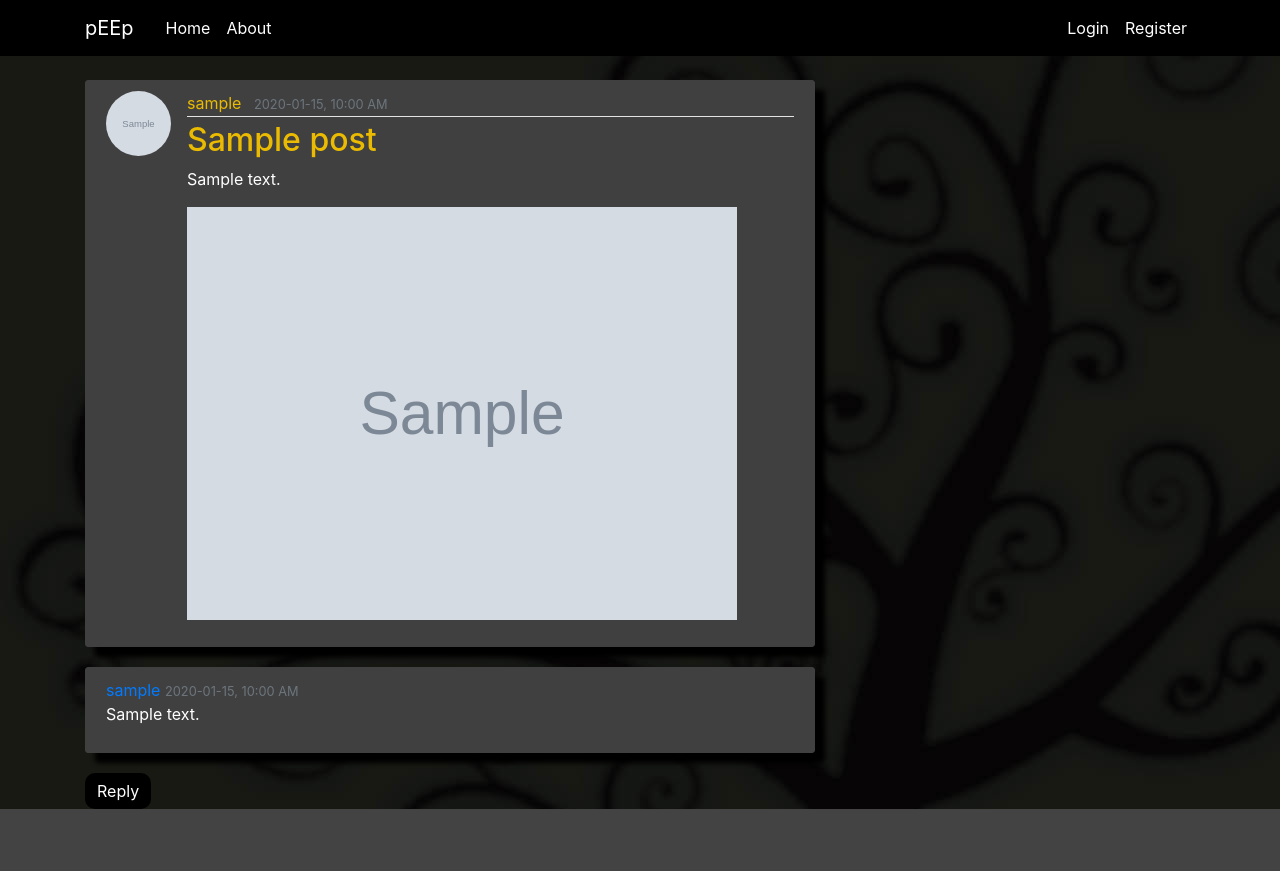
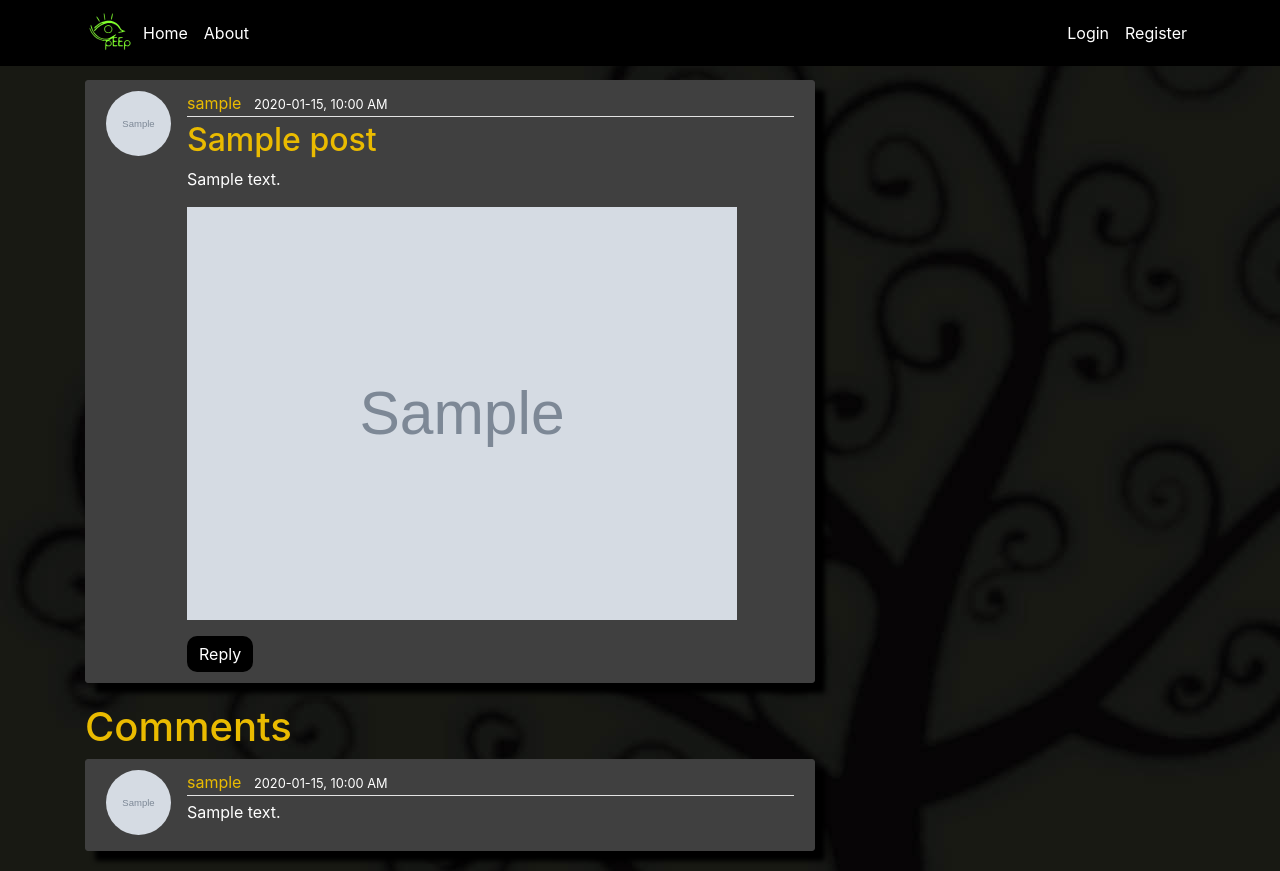
Before and after one commit to jdunjords/peep, a Flask app: page /post/1 in a window 1280 px wide. Before the commit the page ends 809 px from the top, so only its background shows below. Run offline with Flask 2, Linux system fonts and the light colour scheme; tables that the repository leaves empty hold one stand-in row (values such as "Sample post"); grey boxes marked "Sample" are stand-in pictures; parts of the project's set-up code (start-up, migrations or seed data) failed here and were passed over; some libraries are stand-ins or nearby versions.

Commit message:
added a lot- logo, changed folder structure, added view-comments button, added options button for posts

```diff
--- a/peep/posts/routes.py
+++ b/peep/posts/routes.py
@@ -125,3 +125,28 @@ def comment(post_id):
 	return render_template("comment.html", form=form,
 							legend=f"Reply to {post_author}",
 							post_id=post_id)
+
+# create delete comment function
+@posts.route('/post/<int:post_id>/delete', methods=['POST'])
+@login_required
+def delete_comment(comment_id):
+	comment = Comment.query.get_or_404(id)
+	if comment.author != current_user:
+		# HTTP response for a forbidden route
+		abort(403)
+
+	# # delete all comments on the post to keep referential integrity
+	# # post_comments = Comment.query.filter_by(post_id=post_id).all()
+	# Comment.query.filter_by(post_id=post_id).delete()
+	# # db.session.delete(post_comments)
+	# # db.session.commit()
+
+	# # now we can safely delete the post
+	# db.session.delete(post)
+	# db.session.commit()
+
+	# delete the comment
+	# commit to db
+
+	flash('Your comment has been deleted!', 'success')
+	return redirect(url_for('posts.post', post_id=post.id))
--- a/peep/static/main.css
+++ b/peep/static/main.css
@@ -65,6 +65,7 @@ body {
 
   a.mr-2 {
     color: black;
+    text-decoration: none;
   }
   .article-img {
 	height: 65px;
@@ -203,7 +204,7 @@ body {
   margin-right: 10px;
   padding: 10px;
   background-color: #333333;
-  height: 235px;
+  height: 260px;
   width: 220px;
   align-content: center;
 }
@@ -212,6 +213,36 @@ body {
   color: #95f953;
 }
 
+.navbar-logo{
+  height: 50px;
+  width: 50px;
+}
+
+.dropdown{
+  float: right;
+}
+.dropdown-btn{
+  background-color:black;
+  border: none;
+  color: white;
+  border-radius: 10px;
+}
+.delete-comment{
+  background-color: red;
+  height: auto;
+  width: auto;
+  align-content: center;
+  padding-top: 10px;
+  text-align: center;
+  color: white;
+}
+.dropdown-delete{
+ color: red;
+}
+
+.dropdown-item{
+text-decoration: none;
+}
 /* media query
 @media screen and (min-width: 600px){
   .user-image {
--- a/peep/templates/layout.html
+++ b/peep/templates/layout.html
@@ -36,7 +36,8 @@
 	<header class="site-header">
 		<nav class="navbar navbar-expand-md navbar-dark bg-steel fixed-top">
 			<div class="container">
-				<a class="navbar-brand mr-4" href="/"> pEEp</a>
+				<!-- peep icon -->
+				<img src="/static/design-images/peep-favicon.svg" class= "navbar-logo"></img>
 				<button class="navbar-toggler" type="button" data-toggle="collapse" data-target="#navbarToggle"
 					aria-controls="navbarToggle" aria-expanded="false" aria-label="Toggle navigation">
 					<span class="navbar-toggler-icon"></span>
@@ -79,15 +80,21 @@
 				<div class="content-section">
 					<h3>Actions</h3>
 					<ul class="list-group">
-							<a class="nav-item nav-link actions" href="{{ url_for('users.user_images', username=current_user.username) }}"> My Images</a>
-							<a class="nav-item nav-link actions" href="{{ url_for('users.user_images_fav', username=current_user.username) }}"> Favorites  </a>
-							<a class="nav-item nav-link actions" href="{{ url_for('users.user_posts', username=current_user.username) }}"> My Posts</a>
 							<a class="nav-item nav-link actions " href="{{ url_for('images.new_image') }}"> Upload Image</a>
 							<a class="nav-item nav-link actions" href="{{ url_for('posts.new_post') }}"> Create a Post</a>
+							<a class="nav-item nav-link actions" href="{{ url_for('users.user_posts', username=current_user.username) }}"> View My Posts</a>
+							<a class="nav-item nav-link actions" href="{{ url_for('users.user_images', username=current_user.username) }}"> View My Images</a>
 					</ul>
 					</p>
 				</div>
+				<div class = "content-section">
+					<h3> Image Folders</h3>
+					<ul class="list-group">
+						<a class="nav-item nav-link actions" href="{{ url_for('users.user_images_fav', username=current_user.username) }}"> Favorites  </a>
+				</ul>
+				</div>
 				{% endif %}
+
 			</div>
 		</div>
 	</main>
--- a/peep/templates/post.html
+++ b/peep/templates/post.html
@@ -5,13 +5,7 @@
 		<div class="media-body">
 		<div class="article-metadata">
 			<a class="mr-2" href="{{ url_for('users.user_posts', username=post.author.username) }}">{{ post.author.username }}</a>
-			<small class="text-muted">{{ post.date_posted.strftime('%Y-%m-%d, %I:%M %p') }}</small>
-			{% if post.author == current_user %}
-				<div>
-					<a class="btn btn-secondary btn-sm mt-1 mb-1" href="{{ url_for('posts.update_post', post_id=post.id) }}">Update</a>
-					<button type="button" class="btn btn-danger btn-sm m-1" data-toggle="modal" data-target="#deleteModal">Delete</button>
-				</div>
-			{% endif %}
+			<small class="text-white">{{ post.date_posted.strftime('%Y-%m-%d, %I:%M %p') }}</small>
 		</div>
 		<h2 class="article-title">{{ post.title }}</h2>
 		<p class="article-content">{{ post.content }}</p>
@@ -20,26 +14,58 @@
 			<img height='auto'width='550px' src="{{ url_for('static', filename='post_pics/' + post.image_file) }}" alt="">
 		</p>
 		{% endif %}
+			<!-- reply button -->
+		<a class="reply-btn btn" href="{{ url_for('posts.comment', post_id=post.id) }}">Reply</a>
+
+	{% if post.author == current_user %}
+
+	<!-- dropdown buttons -->
+	<div class="dropdown">
+		<button class = "dropdown-btn" type="button" id="dropdownMenuButton" data-toggle="dropdown" aria-haspopup="true" aria-expanded="false">
+		  <span class="material-icons"> more_horiz</span>
+		</button>
+		<div class="dropdown-menu" aria-labelledby="dropdownMenuButton">
+		  <a class="dropdown-item"  href="{{ url_for('posts.update_post', post_id=post.id) }}">Update</a>
+		  <a class="dropdown-item" style="color:red"  type="button" data-toggle="modal" data-target="#deleteModal"> Delete </a>
+		</div>
+	  </div>
+
+	{% endif %}
 	    </div>
 	</article>
+	<h1> Comments </h1>
 	<!-- comments -->
 	<div class="comment-section">
 	{% for comment in comments %}
 		<article class="media content-section">
-			<article style="color:white;" >
-				<a href="{{ url_for('users.user_posts', username=comment.author.username) }}">
-					{{ comment.author.username }}
-				</a>
-				<small class="text-muted">{{ comment.date_commented.strftime('%Y-%m-%d, %I:%M %p') }}</small>
-				<br>
+			<img class="rounded-circle article-img" src="{{ url_for('static', filename='profile_pics/' + comment.author.image_file) }}" alt="">
+			<div style="color:white;" class="media-body">
+				<div class="article-metadata">
+					<a class="mr-2" href="{{ url_for('users.user_posts', username=comment.author.username) }}">
+						{{ comment.author.username }}
+					</a>
+					<small class="text-white">{{ comment.date_commented.strftime('%Y-%m-%d, %I:%M %p') }}</small>
+				</div>
 				<p class = "article-content"> {{ comment.content }}</p>
-			</article>
+
+				<!-- dropdown buttons for comments -->
+				<!-- {% if post.author == current_user %}
+				<div class="dropdown">
+					<button class = "dropdown-btn" type="button" id="dropdownMenuButton" data-toggle="dropdown" aria-haspopup="true" aria-expanded="false">
+						<span class="material-icons"> more_horiz</span>
+					</button>
+					<div class="dropdown-menu" aria-labelledby="dropdownMenuButton">
+						<a class="dropdown-item" style="color:red" data-toggle="modal" data-target="#deleteCommentModal">
+							Delete
+						</a>
+					</div>
+				</div>
+				{% endif %} -->
+			</div>
 		</article>
 	{% endfor %}
+	</div>
 
-	<!-- reply button -->
-	<a class="reply-btn btn" href="{{ url_for('posts.comment', post_id=post.id) }}">Reply</a>
-	</div>
 	<!-- Modal -->
 	<div class="modal fade" id="deleteModal" tabindex="-1" role="dialog" aria-labelledby="deleteModalLabel" aria-hidden="true">
 		<div class="modal-dialog" role="document">
@@ -53,7 +79,27 @@
 			<div class="modal-footer">
 			<button type="button" class="btn btn-secondary" data-dismiss="modal">Close</button>
 			<form action="{{ url_for('posts.delete_post', post_id=post.id) }}" method="POST">
-				<input type="submit" class="btn btn-danger" value="delete">
+				<input type="submit" class="btn btn-danger" value="Delete">
+			</form>
+			</div>
+		</div>
+		</div>
+	</div>
+	<!-- delete comment modal -->
+	<div class="modal fade" id="deleteCommentModal" tabindex="-1" role="dialog" aria-labelledby="deleteModalLabel" aria-hidden="true">
+		<div class="modal-dialog" role="document">
+		<div class="modal-content">
+			<div class="modal-header">
+			<h5 class="modal-title" id="deleteCommentModalLabel">Delete Comment?</h5>
+			<button type="button" class="close" data-dismiss="modal" aria-label="Close">
+				<span aria-hidden="true">&times;</span>
+			</button>
+			</div>
+			<div class="modal-footer">
+			<button type="button" class="btn btn-secondary" data-dismiss="modal">Close</button>
+			<!-- change this for delete comment -->
+			<form action="{{ url_for('posts.delete_post', post_id=post.id) }}" method="POST">
+				<input type="submit" class="btn btn-danger" value="Delete">
 			</form>
 			</div>
 		</div>
--- a/peep/templates/user_images_fav.html
+++ b/peep/templates/user_images_fav.html
@@ -20,6 +20,8 @@
                 src="{{ url_for('static', filename='user_uploads/' + image.image_file) }}"
                 alt="">
             </a>
+            <small class="text-muted">{{ image.date_uploaded.strftime('%Y-%m-%d, %I:%M %p') }}</small>
+
 
             {% if image.owner == current_user %}
             <!-- Buttons -->
```
Also changed, not shown: peep/templates/home.html (+3 -11 lines), peep/templates/user_images.html (+8 -4 lines), peep/templates/user_posts.html (+1 -9 lines), peep/static/design-images/peep_green_logo.svg (added).
